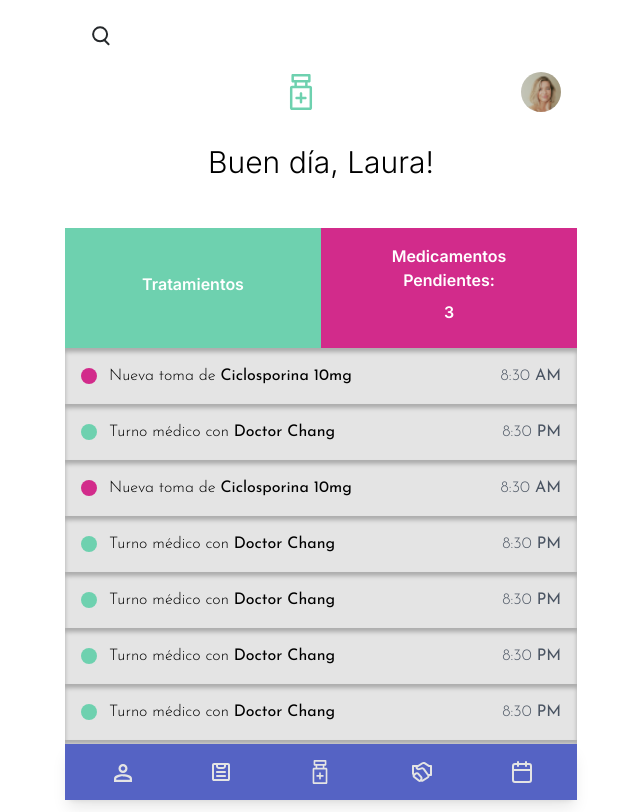
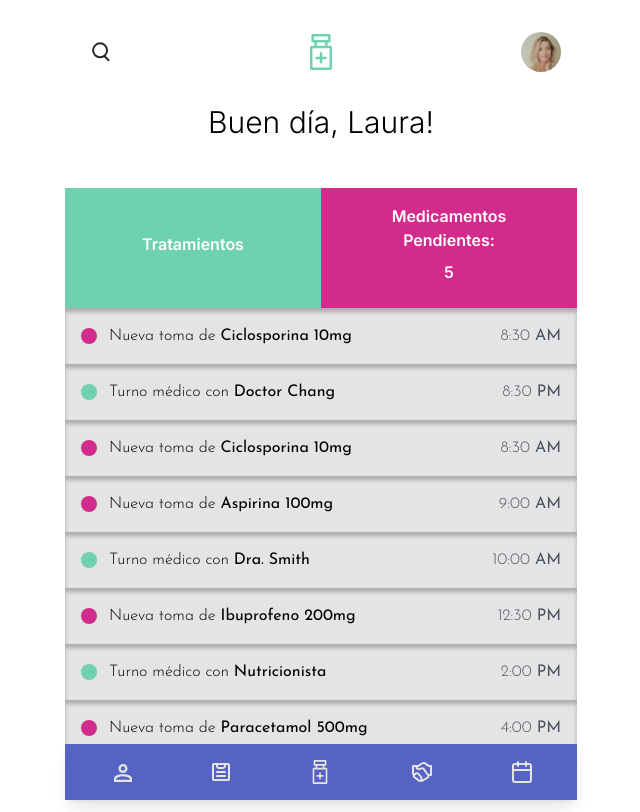
Before and after one commit to No-Country-simulation/h1-15-python-react, a React (Vite) app in the folder Frontend/: page /treatment in a window 1280 px wide. Shown: the whole page, without its empty margins (319-959 px from the left). Built offline with nearby package versions, Linux system fonts and the light colour scheme.

Commit message:
feat: add styles and filter card events

```diff
--- a/Frontend/src/components/Cards/CardTitle.jsx
+++ b/Frontend/src/components/Cards/CardTitle.jsx
@@ -1,17 +1,15 @@
 /* eslint-disable react/prop-types */
-const CardTitle = ({ titles = [], backgroundColor = '#000', textColor = '#FFF' }) => {
+const CardTitle = ({ titles, backgroundColor, textColor, onClick }) => {
   return (
     <div
-      className="flex flex-col items-center justify-center py-4 px-6 font-inter text-base font-semibold h-full"
-      style={{
-        backgroundColor: backgroundColor,
-        color: textColor,
-      }}
+      className="flex flex-col items-center justify-center py-4 px-6 font-inter text-base font-semibold h-full p-4 cursor-pointer"
+      style={{ backgroundColor, color: textColor }}
+      onClick={onClick}
     >
       {titles.map((title, index) => (
-        <div key={index} className="text-center mb-2">
+        <h2 key={index} className="text-center mb-2">
           {title}
-        </div>
+        </h2>
       ))}
     </div>
   );
--- a/Frontend/src/components/Profile/Profile.jsx
+++ b/Frontend/src/components/Profile/Profile.jsx
@@ -1,18 +1,34 @@
+import { useState } from "react";
 import Icon from "../Icon/Icon";
+import SearchBar from "../SearchBar/SearchBar";
 
 // eslint-disable-next-line react/prop-types
-const Profile = ({icon_name, greeting}) => {
+const Profile = ({ icon_name, greeting }) => {
+  const [isSearchOpen, setIsSearchOpen] = useState(false);
+
+  const handleSearchFocus = () => setIsSearchOpen(true);
+  const handleSearchBlur = () => setIsSearchOpen(false);
+
   return (
     <div className="mt-4">
       <div className="flex items-center justify-between mt-4">
+        <SearchBar onFocus={handleSearchFocus} onBlur={handleSearchBlur} />
         <div className="flex-grow" />
-        <Icon name={icon_name}/>
-        <div className="flex-grow" />
-        <img className="w-10 h-10 rounded-full" src="./Bung1.png" alt="Profile" />
+        {!isSearchOpen && (
+          <>
+            <Icon name={icon_name} />
+            <div className="flex-grow" />
+            <img
+              className="w-10 h-10 rounded-full"
+              src="./Bung1.png"
+              alt="Profile"
+            />
+          </>
+        )}
       </div>
       <h1 className="font-sans text-3xl font-light m-8 text-center">
         {greeting}
-        </h1>
+      </h1>
     </div>
   );
 };
--- a/Frontend/src/components/SearchBar/SearchBar.jsx
+++ b/Frontend/src/components/SearchBar/SearchBar.jsx
@@ -1,12 +1,13 @@
-import { useState } from 'react';
-import Icon from '../Icon/Icon';
+import { useState, useEffect } from "react";
+import Icon from "../Icon/Icon";
 
-const SearchBar = () => {
+// eslint-disable-next-line react/prop-types
+const SearchBar = ({ onFocus, onBlur }) => {
   const [isInputVisible, setInputVisible] = useState(false);
-  const [searchValue, setSearchValue] = useState('');
+  const [searchValue, setSearchValue] = useState("");
 
   const handleSearchClick = () => {
-    if (isInputVisible && searchValue.trim() !== '') {
+    if (isInputVisible && searchValue.trim() !== "") {
       handleSearchSubmit();
     } else {
       setInputVisible(!isInputVisible);
@@ -18,21 +19,34 @@ const SearchBar = () => {
   };
 
   const handleSearchSubmit = () => {
-    if (searchValue.trim() !== '') {
-      console.log('Searching for:', searchValue);
-      setSearchValue('');
+    if (searchValue.trim() !== "") {
+      console.log("Searching for:", searchValue);
+      setSearchValue("");
       setInputVisible(false);
     }
   };
 
+  useEffect(() => {
+    if (onFocus && isInputVisible) {
+      onFocus();
+    }
+    else if (onBlur && !isInputVisible) {
+      onBlur();
+    }
+  }, [isInputVisible, onFocus, onBlur]);
+
   return (
-    <div className="flex items-center space-x-2">
+    <div
+      className={`flex items-center space-x-2 ${
+        isInputVisible ? "w-full" : ""
+      }`}
+    >
       {isInputVisible && (
         <input
           type="text"
           value={searchValue}
           onChange={handleInputChange}
-          onKeyDown={(e) => e.key === 'Enter' && handleSearchSubmit()}
+          onKeyDown={(e) => e.key === "Enter" && handleSearchSubmit()}
           className="w-full px-4 py-2 border rounded-lg focus:outline-none focus:ring-2 focus:ring-offset-2 focus:ring-secondary-500"
           placeholder="Empezar a buscar..."
         />
--- /dev/null
+++ b/Frontend/src/data/cardEvent.json
@@ -0,0 +1,58 @@
+[
+    {
+        "color": "#D22B8B",
+        "action": "Nueva toma de",
+        "name": "Ciclosporina 10mg",
+        "time": "8:30",
+        "unit": "AM"
+    },
+    {
+        "color": "#6ED1AF",
+        "action": "Turno médico con",
+        "name": "Doctor Chang",
+        "time": "8:30",
+        "unit": "PM"
+    },
+    {
+        "color": "#D22B8B",
+        "action": "Nueva toma de",
+        "name": "Ciclosporina 10mg",
+        "time": "8:30",
+        "unit": "AM"
+    },
+    {
+        "color": "#D22B8B",
+        "action": "Nueva toma de",
+        "name": "Aspirina 100mg",
+        "time": "9:00",
+        "unit": "AM"
+    },
+    {
+        "color": "#6ED1AF",
+        "action": "Turno médico con",
+        "name": "Dra. Smith",
+        "time": "10:00",
+        "unit": "AM"
+    },
+    {
+        "color": "#D22B8B",
+        "action": "Nueva toma de",
+        "name": "Ibuprofeno 200mg",
+        "time": "12:30",
+        "unit": "PM"
+    },
+    {
+        "color": "#6ED1AF",
+        "action": "Turno médico con",
+        "name": "Nutricionista",
+        "time": "2:00",
+        "unit": "PM"
+    },
+    {
+        "color": "#D22B8B",
+        "action": "Nueva toma de",
+        "name": "Paracetamol 500mg",
+        "time": "4:00",
+        "unit": "PM"
+    }
+]
--- a/Frontend/src/pages/Schedule/Schedule.jsx
+++ b/Frontend/src/pages/Schedule/Schedule.jsx
@@ -2,13 +2,11 @@ import Calendar from "../../components/Calendar/Calendar";
 import CardSchedule from "../../components/Cards/CardSchedule";
 import FooterNav from "../../components/FooterNav/FooterNav";
 import Profile from "../../components/Profile/Profile";
-import SearchBar from "../../components/SearchBar/SearchBar";
 
 const Schedule = () => {
   return (
     <div className="max-w-lg mx-auto">
       <section className="p-4">
-        <SearchBar />
         <Profile
           icon_name="calendarOrange"
           greeting="Estos son tus turnos, Laura"
@@ -45,7 +43,7 @@ const Schedule = () => {
         />
       </section>
       <section className="pb-24 bg-[#CAD6FF]">
-      <Calendar/>
+        <Calendar />
       </section>
       <section>
         <FooterNav />
--- a/Frontend/src/pages/Treatment/Treatment.jsx
+++ b/Frontend/src/pages/Treatment/Treatment.jsx
@@ -1,14 +1,29 @@
+import { useState, useEffect } from "react";
 import CardEvent from "../../components/Cards/CardEvent";
 import CardTitle from "../../components/Cards/CardTitle";
 import FooterNav from "../../components/FooterNav/FooterNav";
 import Profile from "../../components/Profile/Profile";
-import SearchBar from "../../components/SearchBar/SearchBar";
+import data from "../../data/cardEvent.json";
 
 const Treatment = () => {
+  const [selectedColor, setSelectedColor] = useState("");
+  const [events, setEvents] = useState([]);
+
+  useEffect(() => {
+    setEvents(data);
+  }, []);
+
+  const filteredEvents = selectedColor
+    ? events.filter(event => event.color === selectedColor)
+    : events;
+
+  const pendingMedicationsCount = events.filter(
+    event => event.color === "#D22B8B"
+  ).length;
+
   return (
-    <div className="max-w-lg mx-auto">
+    <div className="max-w-lg mx-auto pb-14">
       <section className="p-4">
-        <SearchBar />
         <Profile
           icon_name="medicine"
           greeting="Buen día, Laura!"
@@ -20,73 +35,29 @@ const Treatment = () => {
             titles={["Tratamientos"]}
             backgroundColor="#6ED1AF"
             textColor="#FFF"
+            onClick={() => setSelectedColor("#6ED1AF")}
           />
         </div>
         <div className="w-1/2">
           <CardTitle
-            titles={["Medicamentos Pendientes:", "3"]}
+            titles={["Medicamentos Pendientes:", pendingMedicationsCount]}
             backgroundColor="#D22B8B"
             textColor="#FFF"
+            onClick={() => setSelectedColor("#D22B8B")}
           />
         </div>
       </section>
       <section className="grid">
-        <CardEvent
-          color="#D22B8B"
-          eventAction="Nueva toma de"
-          eventName="Ciclosporina 10mg"
-          eventTime="8:30"
-          eventTimeUnit="AM"
-        />
-        <CardEvent
-          color="#6ED1AF"
-          eventAction="Turno médico con"
-          eventName="Doctor Chang"
-          eventTime="8:30"
-          eventTimeUnit="PM"
-        />
-        <CardEvent
-          color="#D22B8B"
-          eventAction="Nueva toma de"
-          eventName="Ciclosporina 10mg"
-          eventTime="8:30"
-          eventTimeUnit="AM"
-        />
-        <CardEvent
-          color="#6ED1AF"
-          eventAction="Turno médico con"
-          eventName="Doctor Chang"
-          eventTime="8:30"
-          eventTimeUnit="PM"
-        />
-        <CardEvent
-          color="#6ED1AF"
-          eventAction="Turno médico con"
-          eventName="Doctor Chang"
-          eventTime="8:30"
-          eventTimeUnit="PM"
-        />
-        <CardEvent
-          color="#6ED1AF"
-          eventAction="Turno médico con"
-          eventName="Doctor Chang"
-          eventTime="8:30"
-          eventTimeUnit="PM"
-        />
-        <CardEvent
-          color="#6ED1AF"
-          eventAction="Turno médico con"
-          eventName="Doctor Chang"
-          eventTime="8:30"
-          eventTimeUnit="PM"
-        />
-        <CardEvent
-          color="#6ED1AF"
-          eventAction="Turno médico con"
-          eventName="Doctor Chang"
-          eventTime="8:30"
-          eventTimeUnit="PM"
-        />
+        {filteredEvents.map((event, index) => (
+          <CardEvent
+            key={index}
+            color={event.color}
+            eventAction={event.action}
+            eventName={event.name}
+            eventTime={event.time}
+            eventTimeUnit={event.unit}
+          />
+        ))}
       </section>
       <section>
         <FooterNav />
```
